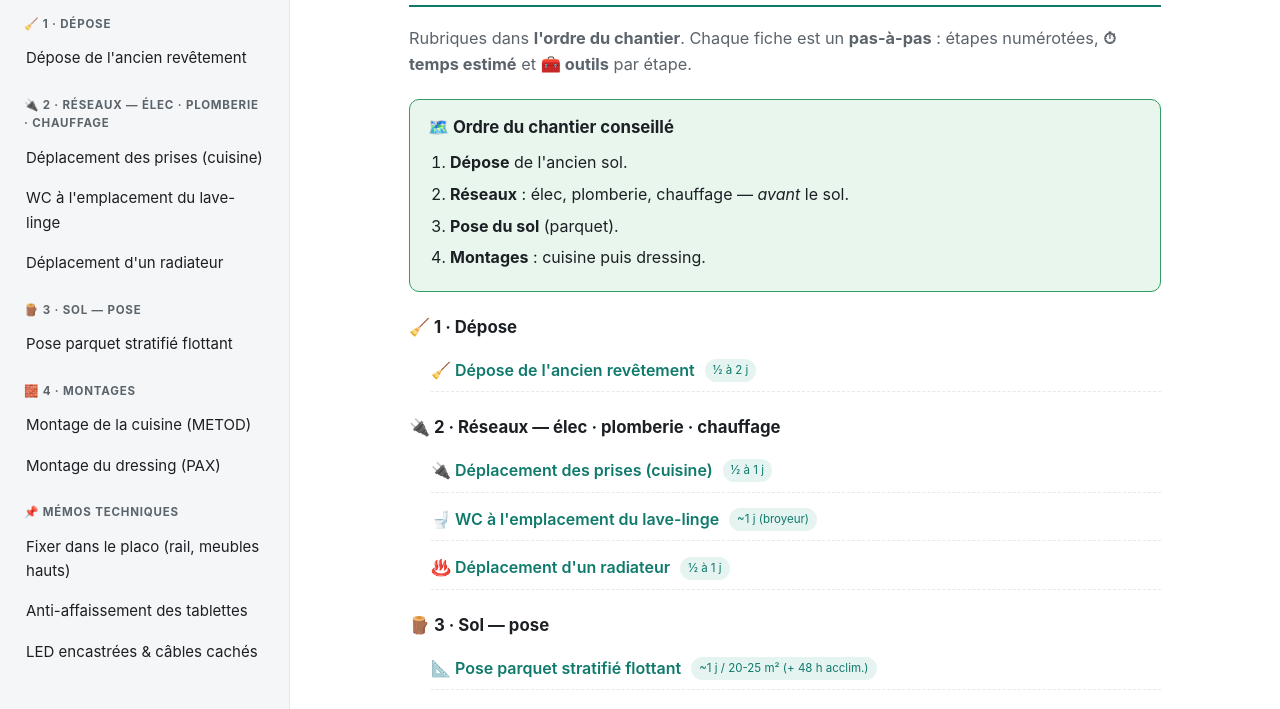
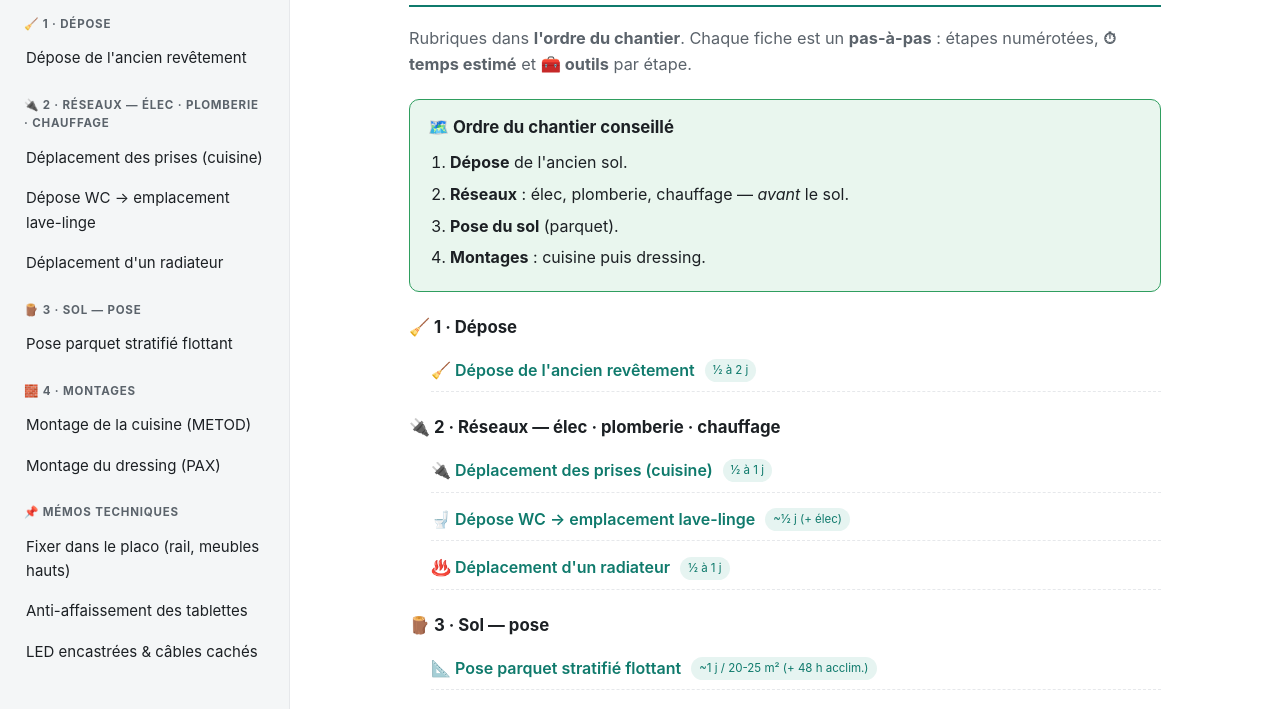
Before and after one commit to jis93/guide-travaux, a plain HTML site: page index.html in a window 1280 px wide. Shown: the part 74-783 px from the top of the page. Drawn offline with Linux system fonts and the light colour scheme.

Commit message:
Correction fiche: depose WC -> amenagement emplacement lave-linge

```diff
--- a/index.html
+++ b/index.html
@@ -157,22 +157,22 @@ const DATA = [
       astuces:["⚠️ Cuisine = circuits **dédiés**, ne pas repiquer n'importe où.","Fais ces passages **avant le sol et avant les meubles**.","Note/photographie le repérage au tableau."],
       pro:"Déplacer une prise sur circuit existant = DIY si conforme. **Ajout de ligne / modif tableau / doute → électricien**." },
 
-    { id:"wc-lave-linge", titre:"WC à l'emplacement du lave-linge", icone:"🚽",
-      objectif:"Installer un WC là où se trouve l'emplacement du lave-linge (arrivée d'eau + évacuation existantes).",
-      bref:{diff:"Moyen → Difficile (évacuation)", duree:"~1 j (broyeur)", budget:"WC ~100-300 € ou broyeur ~300-500 €"},
-      securite:["Couper l'eau + vidanger.","Soigner l'**étanchéité** (fuites = dégâts).","Prévoir la **ventilation** de l'évacuation."],
-      outillage:["Clés plates / à molette, pince multiprise","Niveau, mètre, perceuse + forets","Scie, cartouche silicone, téflon/filasse"],
-      materiel:["WC classique **ou WC broyeur**","Pipe/manchon d'évacuation, robinet d'arrêt, flexible","Joints, silicone sanitaire, chevilles sol"],
+    { id:"wc-lave-linge", titre:"Dépose WC → emplacement lave-linge", icone:"🚽",
+      objectif:"Déposer un WC existant et aménager l'emplacement pour accueillir un lave-linge (arrivée d'eau, évacuation, prise).",
+      bref:{diff:"Moyen", duree:"~½ j (+ élec)", budget:"Robinet MAL + siphon + réduction ~40-70 €"},
+      securite:["Couper **eau + électricité** (VAT) avant de déposer.","**Boucher l'évacuation** dès la dépose du WC (odeurs d'égout / remontées).","Prise en pièce humide → respecter les **volumes NF C 15-100**.","Lave-linge **de niveau** (sinon il « saute » à l'essorage)."],
+      outillage:["Clés plates / à molette, pince multiprise","Scie, coupe-tube","Niveau, mètre, perceuse + forets","VAT, téflon/filasse, cartouche silicone"],
+      materiel:["**Robinet de machine à laver** (nez fileté 20x27)","**Siphon de machine à laver** + **réduction Ø100→Ø40**","Bouchon/tampon pour l'évac pendant les travaux","Enduit/ragréage (trous de l'ancien WC), silicone","(Si besoin) prise dédiée 20 A — cf fiche prises"],
       etapes:[
-        { t:"Couper l'eau & déposer le lave-linge", d:"~20 min", o:["Clés","Seau"], sub:["Fermer le robinet d'arrêt (ou général), purger.","Débrancher arrivée + évacuation du lave-linge.","Sortir la machine, dégager la zone."] },
-        { t:"Diagnostiquer l'évacuation (clé !)", d:"~20 min", o:["Mètre","Lampe"], sub:["Repérer le diamètre existant (souvent **Ø40** lave-linge).","Localiser la chute EU + sa distance.","Décider : **WC classique** (Ø100 + pente possible ?) ou **WC broyeur** (Ø40/32)."] },
-        { t:"Positionner & pré-fixer la cuvette", d:"~30-45 min", o:["Niveau","Perceuse","Forets","Crayon"], sub:["Placer la cuvette, vérifier de niveau, marquer les trous.","Percer, cheviller (chevilles adaptées au sol).","Présenter sans serrer à fond."] },
-        { t:"Raccorder l'évacuation", d:"~30-60 min", o:["Scie","Manchon","Colle PVC"], sub:["Classique : pipe Ø100 vers la chute, **pente 1-3 cm/m**.","Broyeur : sortie Ø32/40 vers l'évac existante.","Vérifier l'étanchéité des emboîtements."] },
-        { t:"Raccorder l'alimentation d'eau", d:"~20 min", o:["Clés","Téflon/filasse"], sub:["Robinet d'arrêt + flexible (**eau froide**).","Étancher les filetages.","Raccorder au réservoir."] },
-        { t:"Fixer, étancher & tester", d:"~30 min + essais", o:["Silicone","Clés"], sub:["Serrer les fixations, **joint silicone au sol**.","Ouvrir l'eau, remplir le réservoir.","Tester plusieurs chasses ; vérifier l'absence de fuite (alim + évac)."] }
+        { t:"Couper eau & élec, vidanger", d:"~15 min", o:["Clés","VAT","Seau"], sub:["Fermer le robinet d'arrêt (ou général).","Couper la ligne élec de la zone + **VAT**.","Tirer la chasse, vidanger réservoir et cuvette (éponger le fond)."] },
+        { t:"Déposer le WC", d:"~30-45 min", o:["Clés","Pince multiprise","Scie"], sub:["Débrancher l'alimentation d'eau et le réservoir.","Dévisser les fixations au sol (descellement du joint silicone).","Dégager la cuvette de la pipe d'évacuation, retirer le WC.","**Boucher aussitôt l'évacuation Ø100** (tampon) contre les odeurs."] },
+        { t:"Adapter l'évacuation (Ø100 → Ø40)", d:"~30-45 min", o:["Scie","Coupe-tube","Colle PVC"], sub:["Poser une **réduction Ø100→Ø40** sur l'évacuation du WC.","Raccorder un **siphon de machine à laver** (garde d'eau anti-odeur **obligatoire**).","Crosse d'évacuation à la **hauteur préconisée** par la machine (~60-90 cm).","Vérifier l'étanchéité des emboîtements."] },
+        { t:"Adapter l'arrivée d'eau", d:"~20 min", o:["Clés","Téflon/filasse"], sub:["Sur l'arrivée eau froide du WC, poser un **robinet de machine à laver** (20x27).","Étancher les filetages (téflon/filasse).","Ouvrir brièvement pour purger et vérifier l'absence de fuite."] },
+        { t:"Prévoir la prise électrique", d:"variable", o:["VAT"], sub:["Vérifier qu'une **prise** est accessible (idéalement **circuit dédié 20 A**).","Sinon amener une ligne — voir fiche **Déplacement des prises**.","Respecter les **volumes** si pièce humide (protection, distances)."] },
+        { t:"Finitions & mise en place", d:"~30 min + essai", o:["Enduit","Silicone","Niveau"], sub:["Reboucher les trous de fixation de l'ancien WC, ragréer si besoin.","Glisser le lave-linge, le **mettre de niveau** (pieds réglables).","Raccorder eau + évac + prise, lancer **un cycle test** (fuite ? évacuation ? vibrations ?)."] }
       ],
-      astuces:["⚠️ **Diamètre/pente d'évacuation = LE point critique** → d'où l'intérêt du **broyeur** sur un emplacement lave-linge.","Fais le rough-in (arrivée/évac) avant le sol ; pose finale de la cuvette après.","Vérifier la distance de refoulement max d'un broyeur."],
-      pro:"WC broyeur sur évac existante = DIY accessible. Création d'une **évacuation Ø100** → **plombier**." },
+      astuces:["⚠️ **Boucher l'évacuation** dès la dépose : remontées d'odeurs garanties sinon.","Le **siphon anti-odeur** (garde d'eau) est obligatoire sur l'évac du lave-linge.","Cale bien de niveau, sinon la machine vibre et « avance » à l'essorage."],
+      pro:"Adapter eau + évac + prise proche = **DIY accessible**. Création d'un **circuit élec dédié** ou reprise lourde d'évacuation → **électricien / plombier**." },
 
     { id:"deplacement-radiateur", titre:"Déplacement d'un radiateur", icone:"♨️",
       objectif:"Déplacer un radiateur — **électrique** (simple) ou **à eau / chauffage central** (plus technique).",
```
